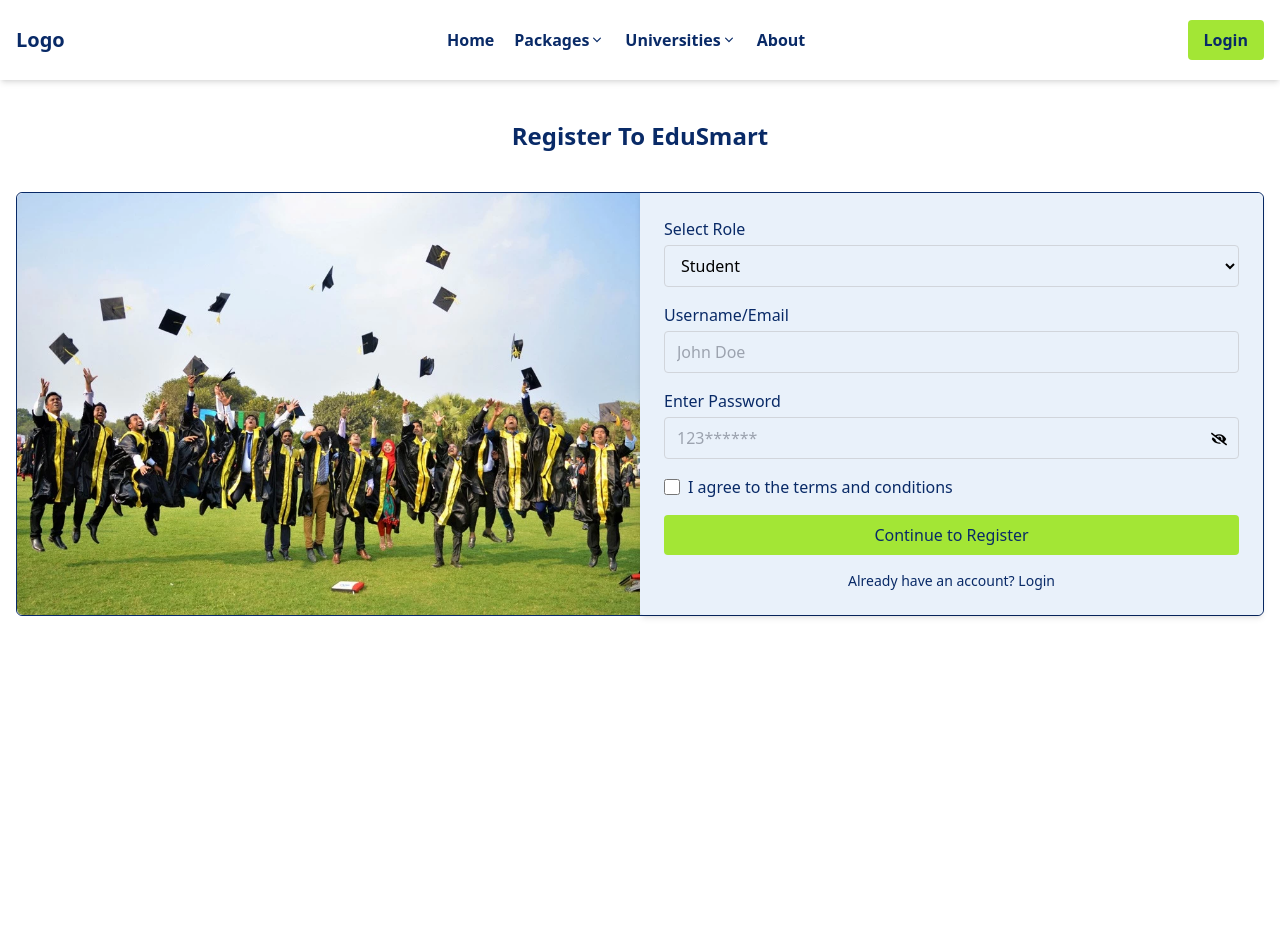
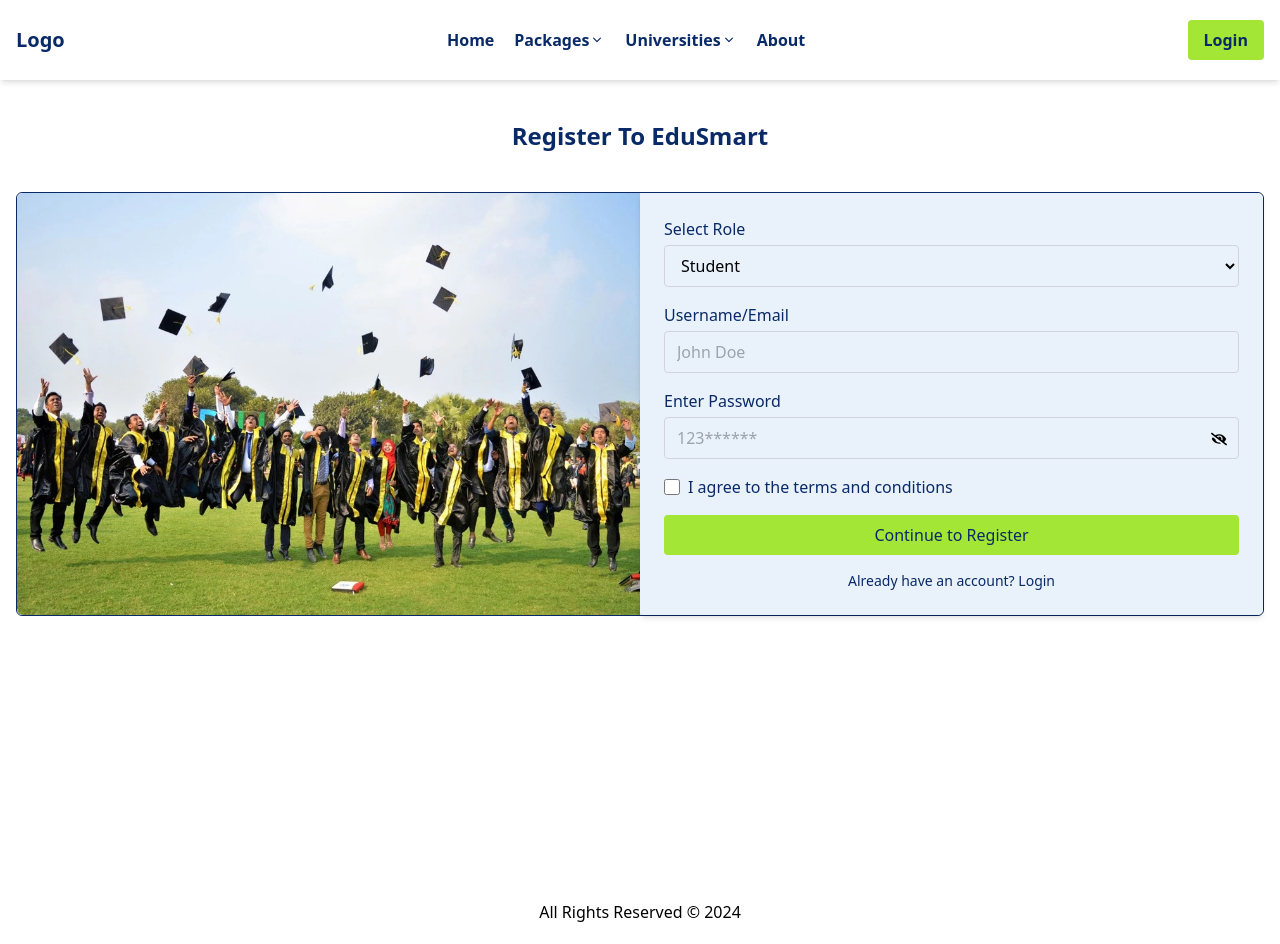
Before and after one commit to Shm-Rsuf/edu-smart, a Next.js app: page / in a window 1280 px wide. Before the commit the page ends 880 px from the top, so only its background shows below. Built offline with nearby package versions, Linux system fonts and the light colour scheme.

Commit message:
footer added

```diff
--- a/app/layout.js
+++ b/app/layout.js
@@ -1,3 +1,4 @@
+import Footer from "@/components/Footer";
 import Navbar from "@/components/Navbar";
 import localFont from "next/font/local";
 import "./globals.css";
@@ -21,6 +22,7 @@
       >
         <Navbar />
         {children}
+        <Footer />
       </body>
     </html>
   );
--- /dev/null
+++ b/components/Footer.jsx
@@ -0,0 +1,11 @@
+const Footer = () => {
+  return (
+    <footer>
+      <div className='flex justify-center items-center py-5'>
+        <p>All Rights Reserved &copy; {new Date().getFullYear()} </p>
+      </div>
+    </footer>
+  );
+};
+
+export default Footer;
--- a/components/Navbar.jsx
+++ b/components/Navbar.jsx
@@ -3,7 +3,7 @@
 
 const Navbar = () => {
   return (
-    <header className='bg-white shadow-md'>
+    <header className='bg-white shadow-md sticky top-0 left-0'>
       <nav className='container mx-auto px-4 flex items-center justify-between h-20'>
         <div className='text-xl font-bold text-[#092a67] cursor-pointer'>
           <Link href='/'>Logo</Link>
```
